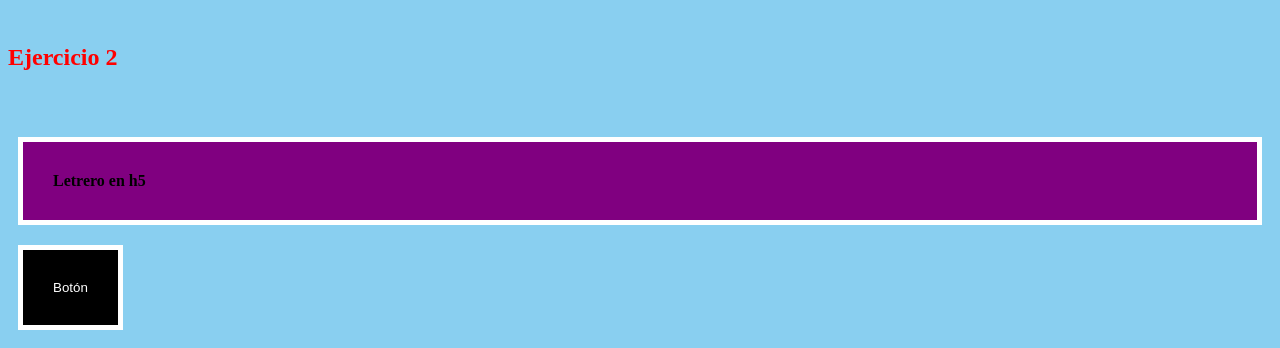
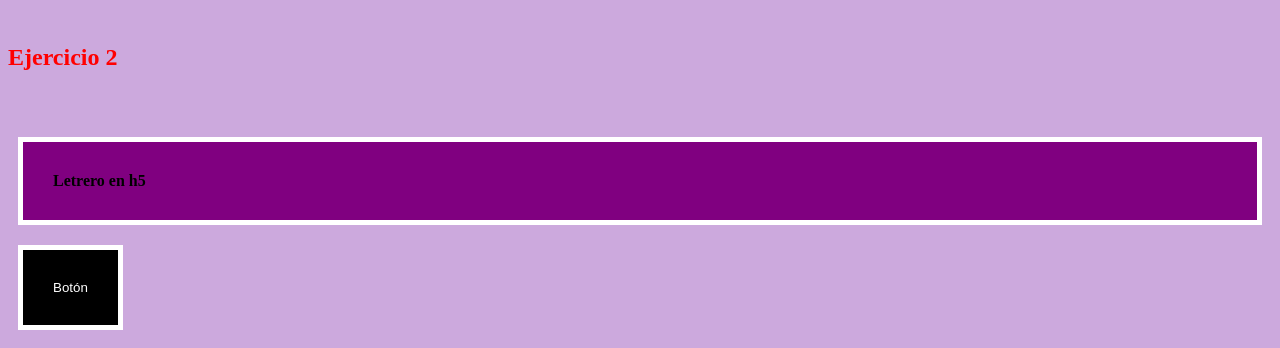
Before and after one commit to EspinosaMonica/practica-1-css, a plain HTML site: page index.html in a window 1280 px wide. Shown: the part 660-1008 px from the top of the page. Drawn offline with Linux system fonts and the light colour scheme.

Commit message:
style.css
cambiando el color del fondo

```diff
--- a/style.css
+++ b/style.css
@@ -1,5 +1,5 @@
 body {
-    background: #89CFF0;
+    background: #CCA9DD;
 }
 
 .product_title {
```
